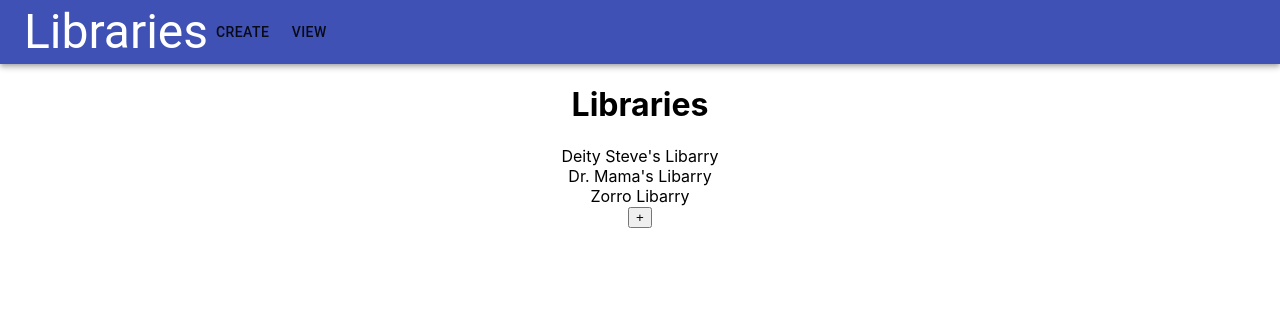
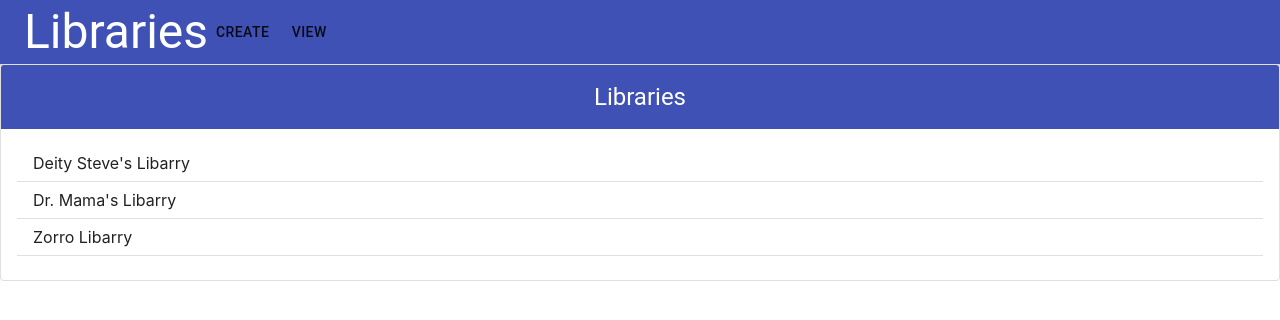
Before and after one commit to duncle-app/duncle-web-app, a React (Create React App) app: page /library in a window 1280 px wide. Shown: the top 320 px of the page. Built offline with nearby package versions, Linux system fonts and the light colour scheme; the HTML template or start-up script is replaced by a standard one.

Commit message:
Added globalStyles and changed libview to use material ui

```diff
--- /dev/null
+++ b/src/global-styles.tsx
@@ -0,0 +1,11 @@
+import { makeStyles } from "@material-ui/core";
+
+const useStyles = makeStyles((theme) => ({
+  /* ...style2, */
+  cardHeader: {
+    color: "white",
+    background: "#3f51b5",
+  },
+}));
+
+export default useStyles;
--- a/src/library-list/components/library-overview.tsx
+++ b/src/library-list/components/library-overview.tsx
@@ -1,15 +1,16 @@
-import React from 'react'
-import {Library} from "../../model/library";
+import React from "react";
+import { Library } from "../../model/library";
+import { ListItem } from "@material-ui/core";
 
 interface LibraryOverviewProps {
-    library: Library
-    onClick(library: Library): void;
+  library: Library;
+  onClick(library: Library): void;
 }
 
 export default function LibraryOverview(props: LibraryOverviewProps) {
-    return (
-        <div onClick={() => props.onClick(props.library)}>
-            {props.library.libraryName}
-        </div>
-        )
+  return (
+    <ListItem button onClick={() => props.onClick(props.library)}>
+      {props.library.libraryName}
+    </ListItem>
+  );
 }
--- a/src/library-list/library-list.tsx
+++ b/src/library-list/library-list.tsx
@@ -1,39 +1,49 @@
-import {Library} from "../model/library";
+import { Library } from "../model/library";
 import LibraryOverview from "./components/library-overview";
 import React from "react";
 import AddLibrary from "./components/add-library";
-
+import { Divider, Card, CardHeader, CardContent } from "@material-ui/core";
+import useStyles from "../global-styles";
 interface LibraryListProps {
-    libraries: Library[]
-    onLibraryClick(library: Library): void
-    onAddLibraryClick(): void,
-    showAddLibraryComponent: boolean,
-    onAddLibraryCancel(): void,
-    onAddLibrarySubmit(library: Library): void,
+  libraries: Library[];
+  onLibraryClick(library: Library): void;
+  onAddLibraryClick(): void;
+  showAddLibraryComponent: boolean;
+  onAddLibraryCancel(): void;
+  onAddLibrarySubmit(library: Library): void;
 }
 
 function LibraryList(props: LibraryListProps) {
-    const { showAddLibraryComponent, onLibraryClick, onAddLibraryCancel, onAddLibrarySubmit, onAddLibraryClick, libraries } = props;
+  const {
+    showAddLibraryComponent,
+    onLibraryClick,
+    onAddLibraryCancel,
+    onAddLibrarySubmit,
+    onAddLibraryClick,
+    libraries,
+  } = props;
 
-    return (
-        <div>
-            <h1>Libraries</h1>
-            <div>
-                {libraries.map((lib: Library) => <LibraryOverview library={lib}
-                                                                        key={lib.id}
-                                                                        onClick={onLibraryClick}/>)}
-            </div>
-            <div>
-                <button onClick={onAddLibraryClick}>+</button>
-            </div>
-            {
-                showAddLibraryComponent &&
-                <AddLibrary onCancel={onAddLibraryCancel}
-                onSubmit={onAddLibrarySubmit}/>
-            }
-        </div>
+  const { cardHeader } = useStyles();
 
-    )
+  return (
+    <div>
+      <Card variant="outlined">
+        <CardHeader title="Libraries" className={cardHeader} />
+        <CardContent>
+          {libraries.map((lib: Library) => (
+            <>
+              <LibraryOverview
+                library={lib}
+                key={lib.id}
+                onClick={onLibraryClick}
+              />
+              <Divider />
+            </>
+          ))}
+        </CardContent>
+      </Card>
+    </div>
+  );
 }
 
 export default LibraryList;
```
